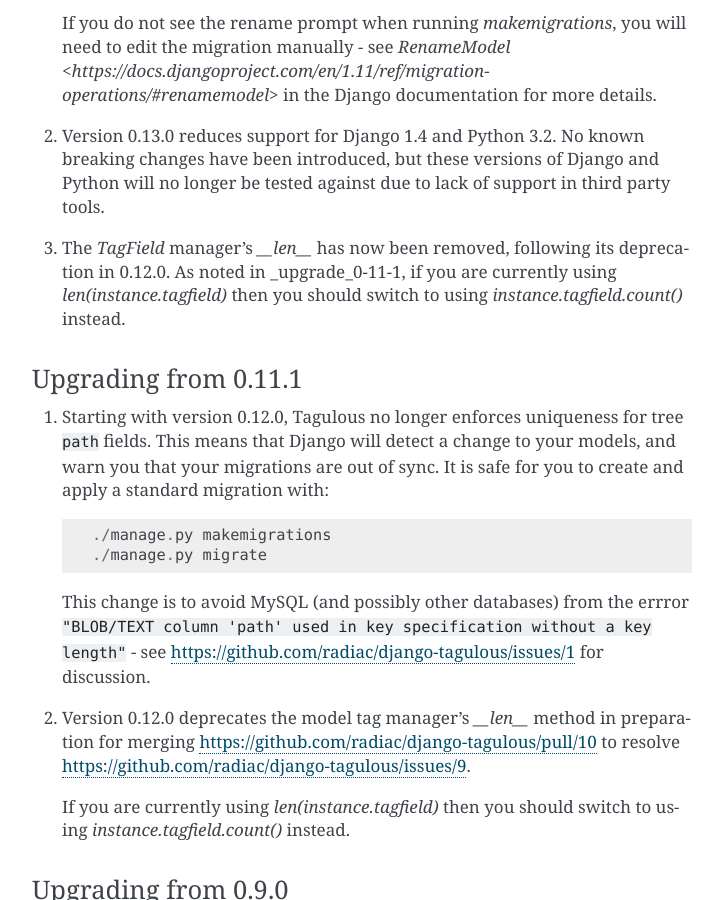
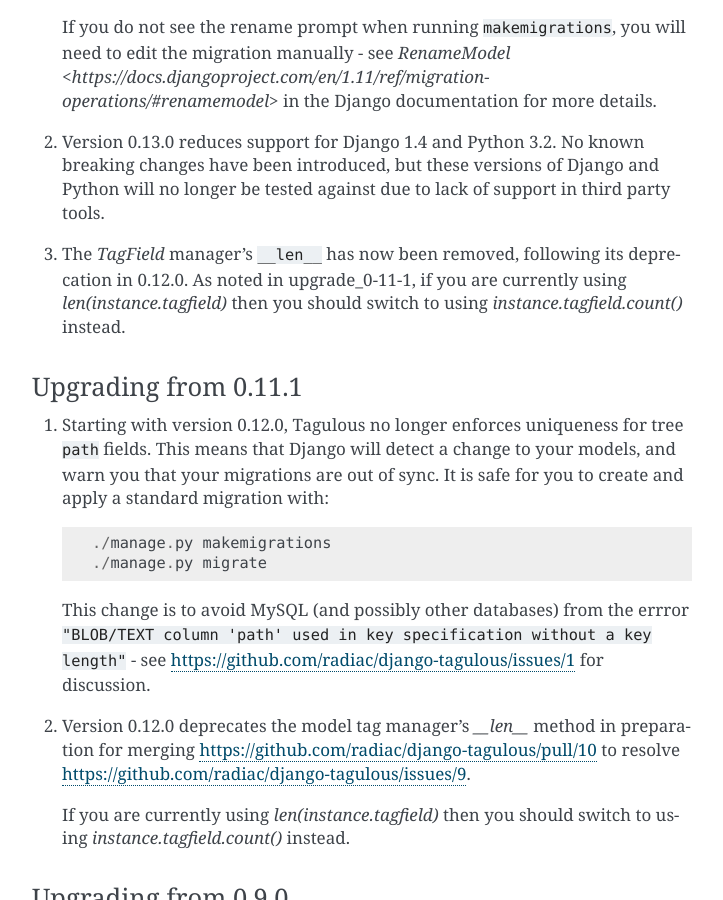
Before and after one commit to radiac/django-tagulous, a Sphinx documentation site: the page built from docs/upgrading.rst, in a window 1280 px wide and 900 px high, scrolled down 963 px. Shown: the whole window, without its empty margins (388-1111 px from the left). Built offline with Sphinx 7.4.7, drawn with Linux system fonts in a browser that asks for light colours.

Commit message:
Corrected docs

```diff
--- a/docs/upgrading.rst
+++ b/docs/upgrading.rst
@@ -32,8 +32,9 @@ Upgrading from 0.12.0
 1. Auto-generated tag models have been renamed.
 
    Django 1.11 introduced a rule that models cannot start with an underscore.
-   Prior to this, Tagulous auto-generated tag models started `_Tagulous_`, to
-   indicate they are auto-generated. From now on, they will start `Tagulous_`.
+   Prior to this, Tagulous auto-generated tag models started ``_Tagulous_``, to
+   indicate they are auto-generated. From now on, they will start
+   ``Tagulous_``.
 
    Django migrations should detect this model name change::
 
@@ -44,8 +45,8 @@ Upgrading from 0.12.0
 
         ./manage.py migrate
 
-   If you do not see the rename prompt when running `makemigrations`, you will
-   need to edit the migration manually - see
+   If you do not see the rename prompt when running ``makemigrations``, you
+   will need to edit the migration manually - see
    `RenameModel <https://docs.djangoproject.com/en/1.11/ref/migration-operations/#renamemodel>`
    in the Django documentation for more details.
 
@@ -54,8 +55,8 @@ Upgrading from 0.12.0
    Python will no longer be tested against due to lack of support in third
    party tools.
 
-3. The `TagField` manager's `__len__` has now been removed, following its
-   deprecation in 0.12.0. As noted in :ref:`_upgrade_0-11-1`, if you are
+3. The `TagField` manager's ``__len__`` has now been removed, following its
+   deprecation in 0.12.0. As noted in :ref:`upgrade_0-11-1`, if you are
    currently using `len(instance.tagfield)` then you should switch to using
    `instance.tagfield.count()` instead.
 
@@ -264,7 +265,7 @@ Bugfix:
 * Fix deserialization exception for model with ``ManyToOneRel`` (fixes #14)
 
 Thanks to:
-* Martín R. Guerrero (slackmart) for removing `__len__` method (#9, #10)
+* Martín R. Guerrero (slackmart) for removing ``__len__`` method (#9, #10)
 * Mark London for select2 v3 widget fix when pasting tags (#26)
 * Peter Baumgartner (ipmb) for fixing race condition (#31)
 * Raniere Silva (rgaics) for fixing deserialization exeption (#14, #45)
```
